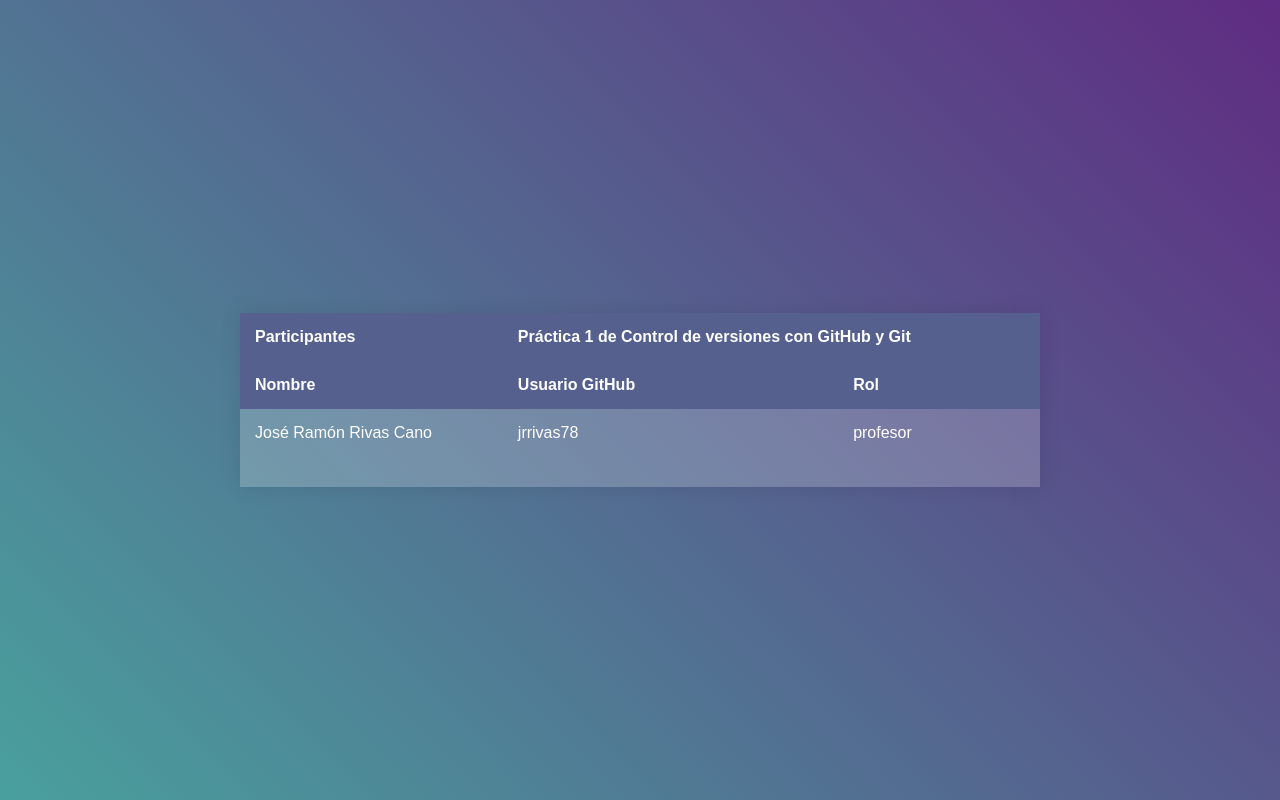
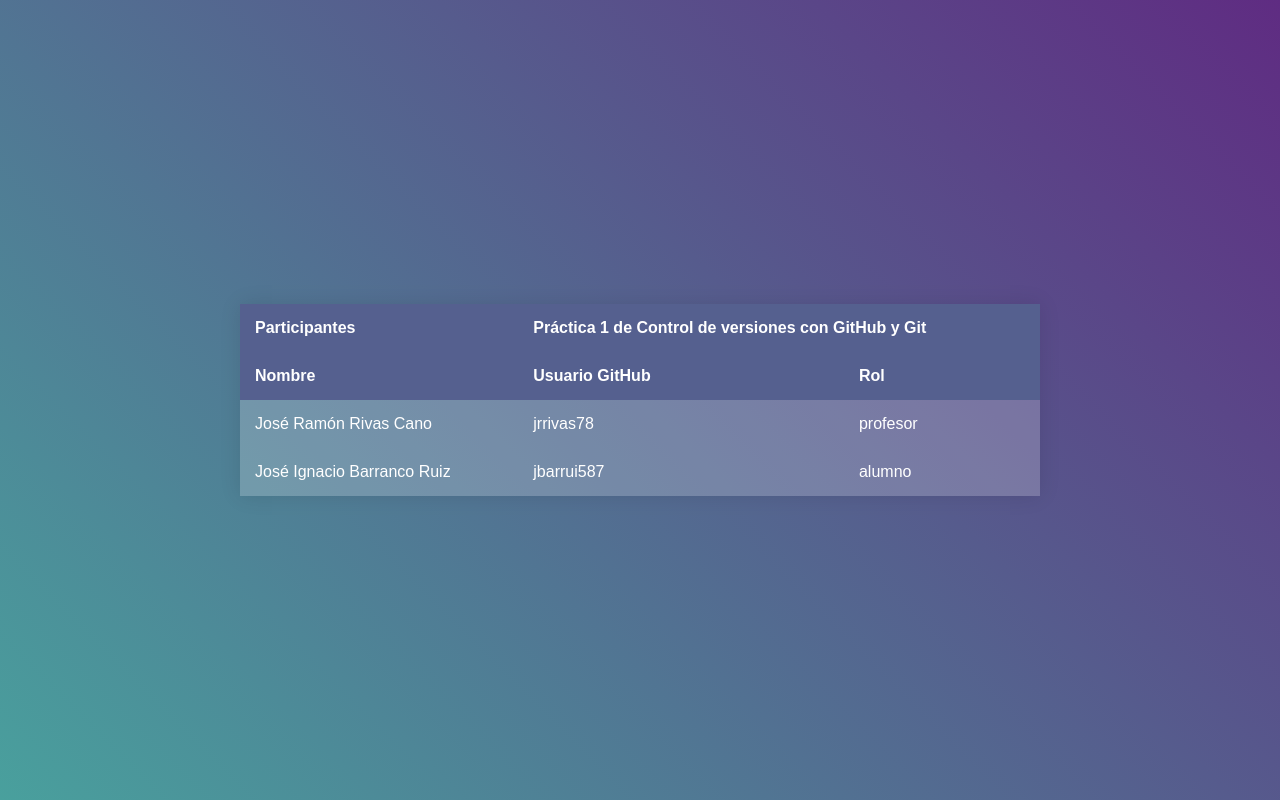
Before and after one commit to fcorcar/EEDD1-Backup, a plain HTML site: page index.html in a window 1280 px wide. Drawn offline with Linux system fonts and the light colour scheme.

Commit message:
cambio en index.html

```diff
--- a/index.html
+++ b/index.html
@@ -23,9 +23,9 @@
                     <td>José Ramón Rivas Cano</td><td>jrrivas78</td><td>profesor</td>
                 </tr>
                 <tr>
-                    <td></td>
-                    <td></td>
-                    <td></td>
+                    <td>José Ignacio Barranco Ruiz</td>
+                    <td>jbarrui587</td>
+                    <td>alumno</td>
                 </tr>
             </tbody>
         </table>
```
